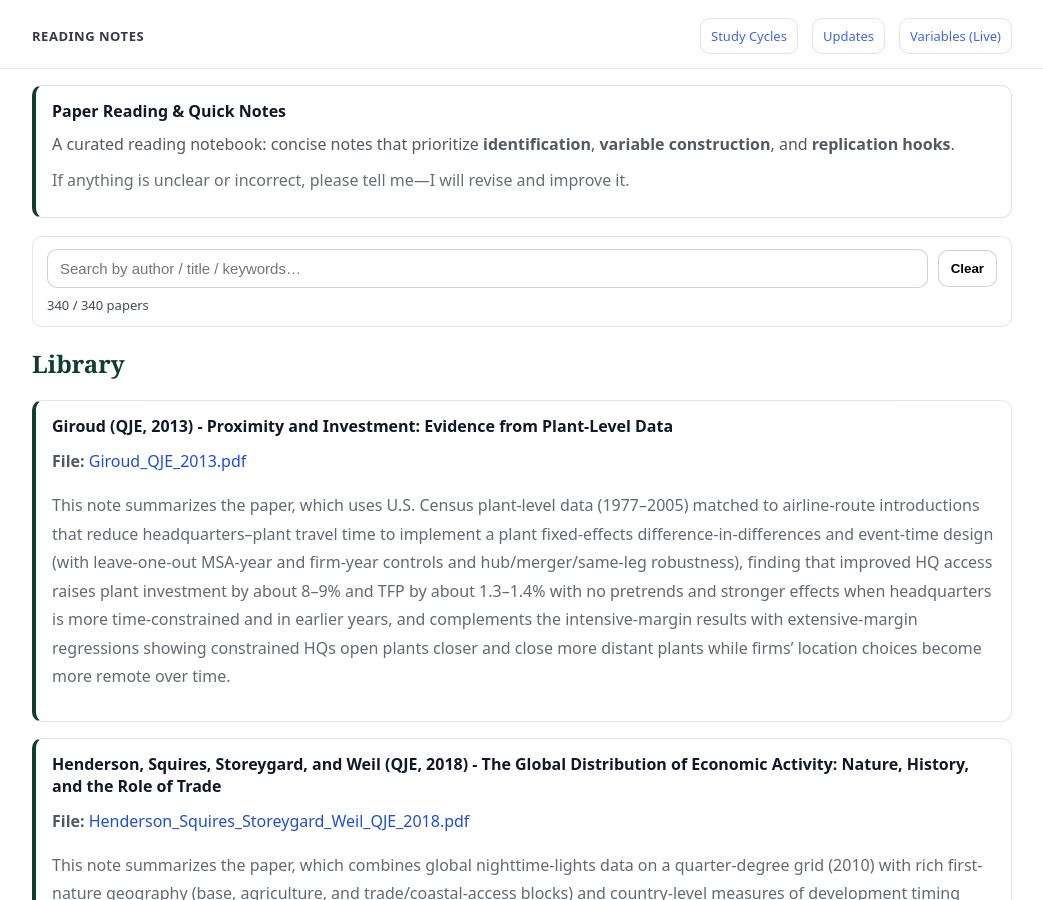
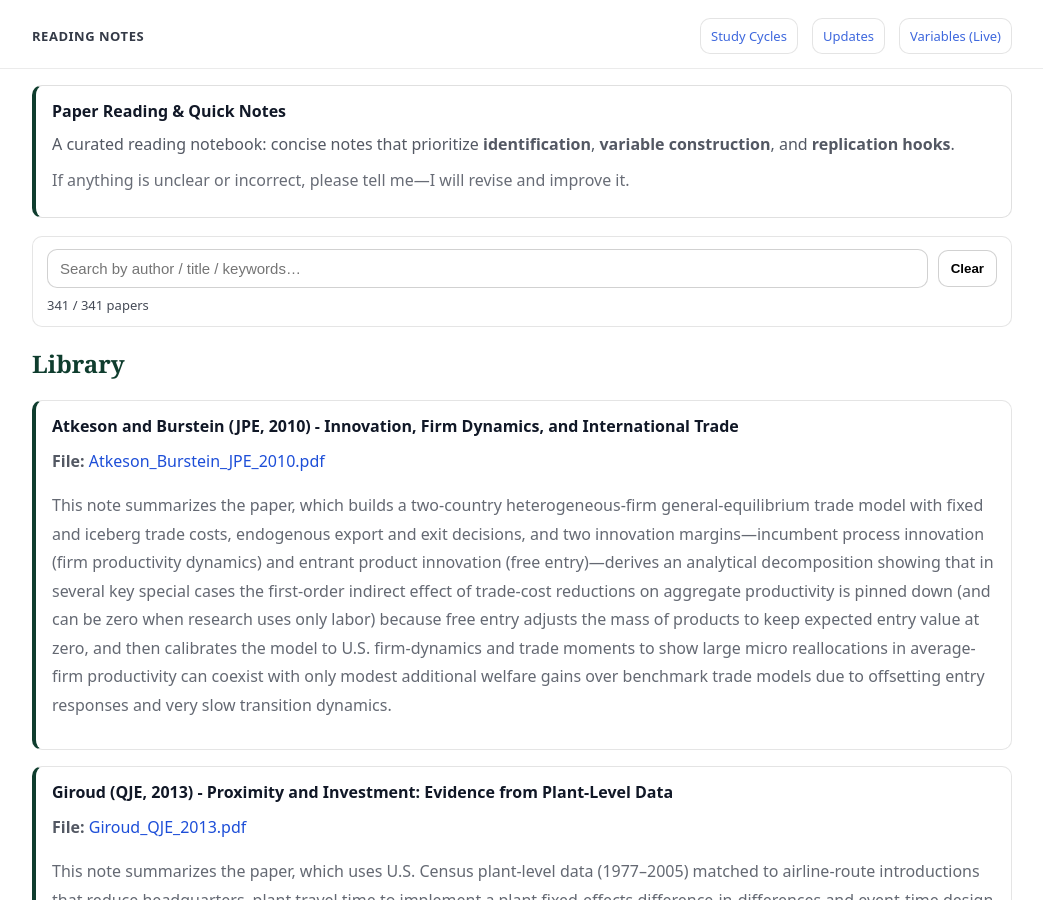
Before and after one commit to yaxinzn/study-archive, a Jekyll site: the page built from reading/index.md, in a window 1280 px wide and 900 px high. Shown: the whole window, without its empty margins (118-1161 px from the left). Built offline with Jekyll 4.4.1, drawn with Linux system fonts in a browser that asks for light colours.

Commit message:
Reading: add/update Atkeson_Burstein_JPE_2010.pdf

```diff
--- a/_data/reading.yml
+++ b/_data/reading.yml
@@ -1,3 +1,7 @@
+- title: "Atkeson and Burstein (JPE, 2010) - Innovation, Firm Dynamics, and International Trade"
+  file: "Atkeson_Burstein_JPE_2010.pdf"
+  desc: "This note summarizes the paper, which builds a two-country heterogeneous-firm general-equilibrium trade model with fixed and iceberg trade costs, endogenous export and exit decisions, and two innovation margins—incumbent process innovation (firm productivity dynamics) and entrant product innovation (free entry)—derives an analytical decomposition showing that in several key special cases the first-order indirect effect of trade-cost reductions on aggregate productivity is pinned down (and can be zero when research uses only labor) because free entry adjusts the mass of products to keep expected entry value at zero, and then calibrates the model to U.S. firm-dynamics and trade moments to show large micro reallocations in average-firm productivity can coexist with only modest additional welfare gains over benchmark trade models due to offsetting entry responses and very slow transition dynamics."
+
 - title: "Giroud (QJE, 2013) - Proximity and Investment: Evidence from Plant-Level Data"
   file: "Giroud_QJE_2013.pdf"
   desc: "This note summarizes the paper, which uses U.S. Census plant-level data (1977–2005) matched to airline-route introductions that reduce headquarters–plant travel time to implement a plant fixed-effects difference-in-differences and event-time design (with leave-one-out MSA-year and firm-year controls and hub/merger/same-leg robustness), finding that improved HQ access raises plant investment by about 8–9% and TFP by about 1.3–1.4% with no pretrends and stronger effects when headquarters is more time-constrained and in earlier years, and complements the intensive-margin results with extensive-margin regressions showing constrained HQs open plants closer and close more distant plants while firms’ location choices become more remote over time."
```
Also changed, not shown: 1 other file.
